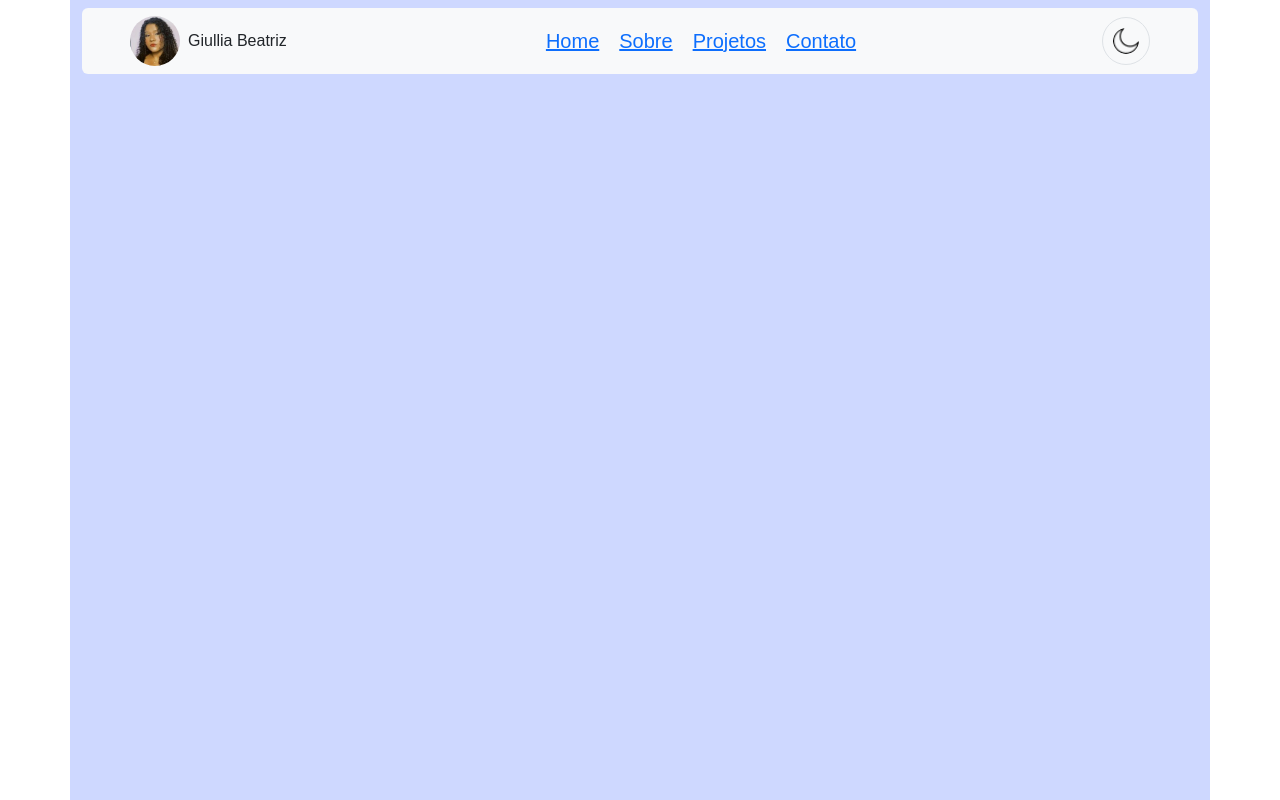
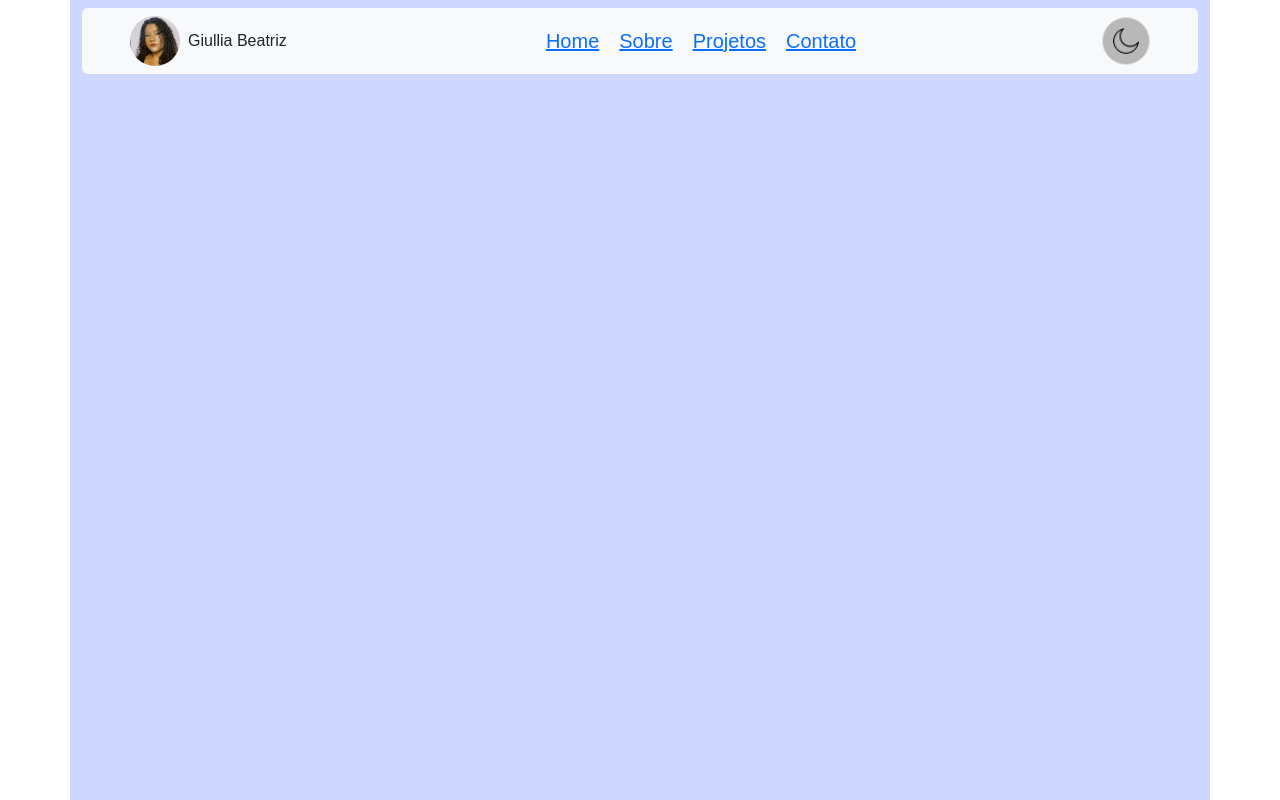
Before and after one commit to giulliabeatriz/portfolio, a React (Vite) app: page / in a window 1280 px wide. Built offline with nearby package versions, Linux system fonts and the light colour scheme.

Commit message:
[add]: criação da universalização das cores

```diff
--- a/src/index.css
+++ b/src/index.css
@@ -3,6 +3,9 @@
   padding: 0;
   box-sizing: border-box;
   font-family: sans-serif;
+  --white: #fff;
+  --black: #000;
+  --grey: #b8b8b8;
 }
 
 .container {
```
